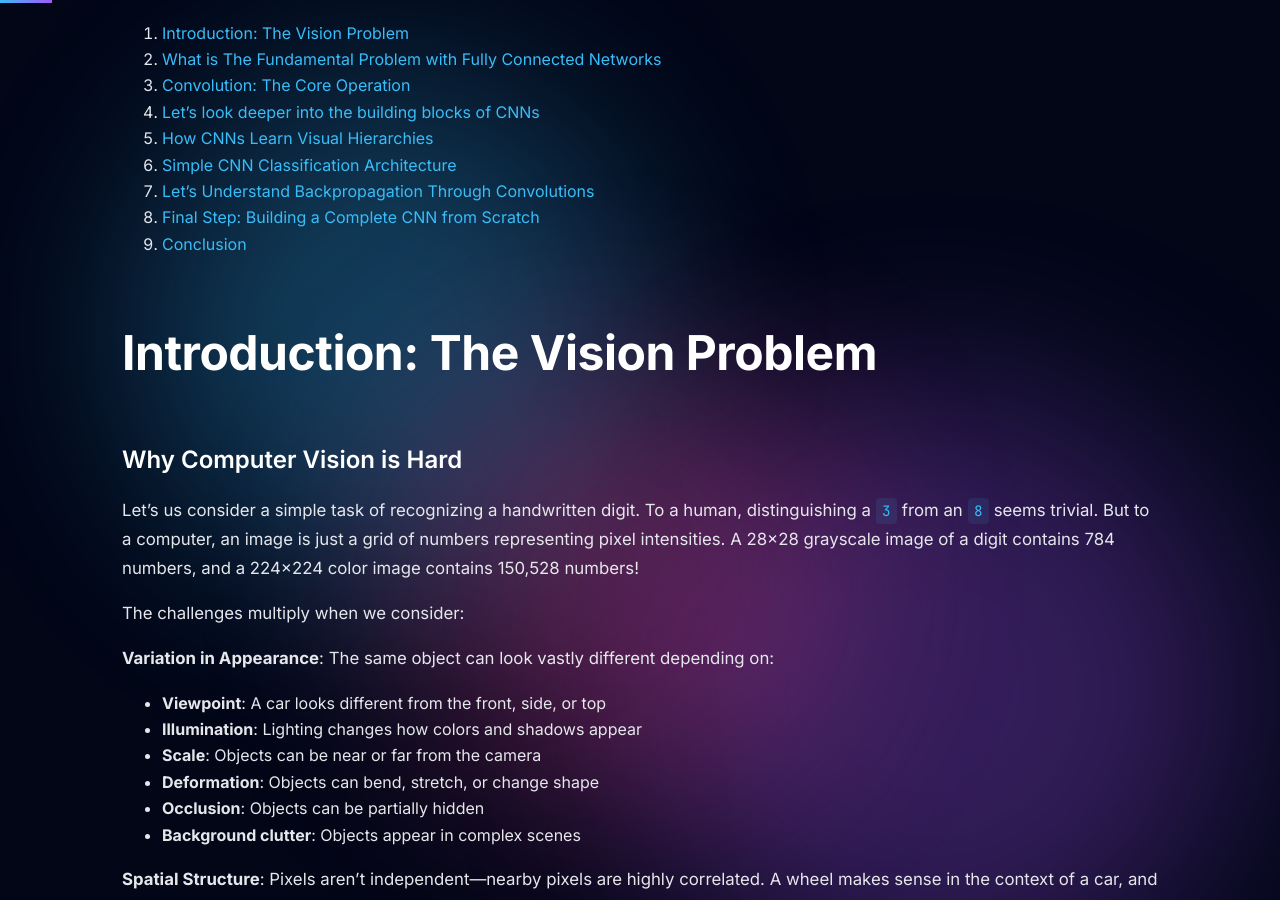
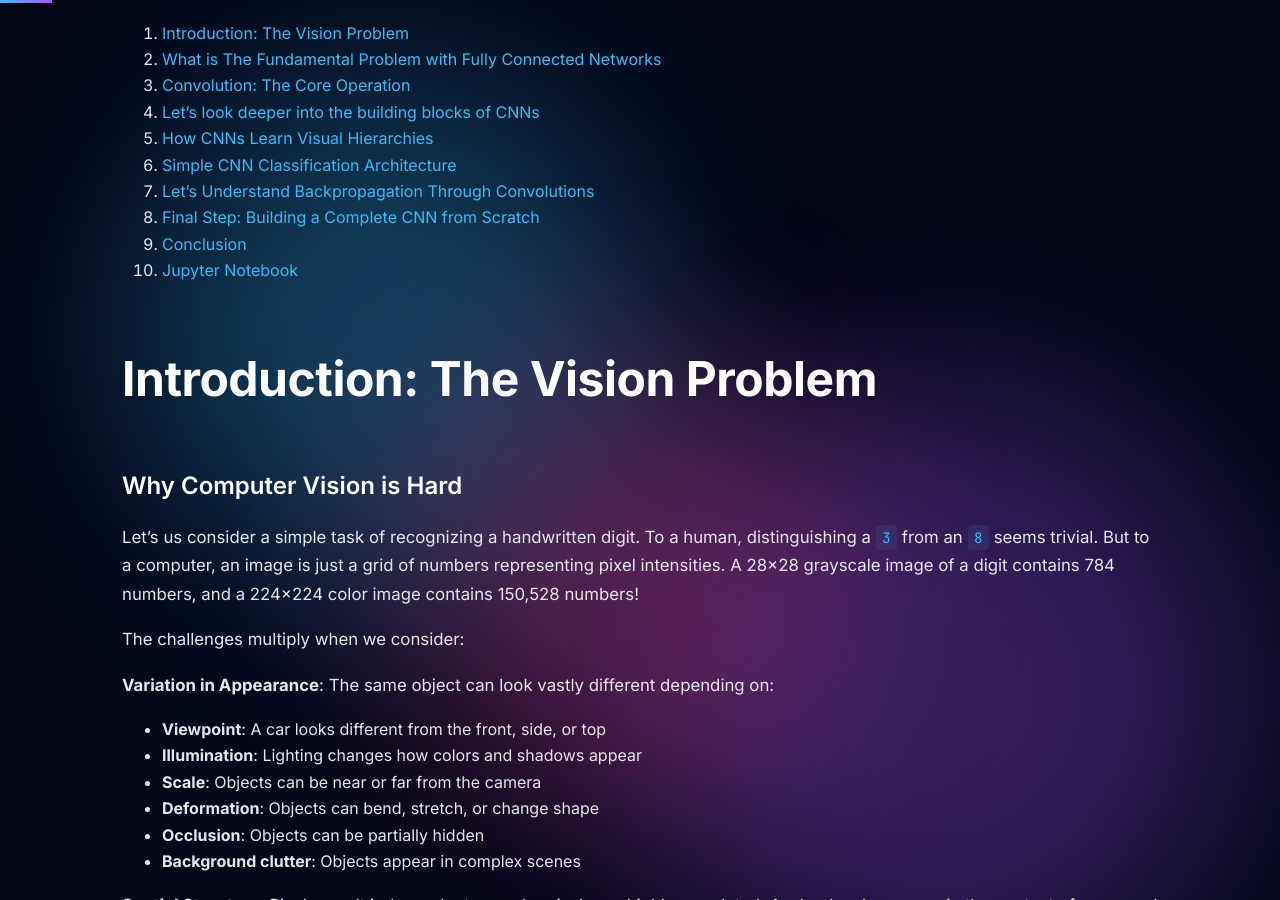
Before and after one commit to mayank1101/mayank1101.github.io, a Jekyll site: the page built from _posts/2025-12-26-cnn.md, in a window 1280 px wide and 900 px high, scrolled down 1133 px. Built offline with Jekyll 4.4.1, drawn with Linux system fonts in a browser that asks for light colours.

Commit message:
fixed typo in cnn article

```diff
--- a/_posts/2025-12-26-cnn.md
+++ b/_posts/2025-12-26-cnn.md
@@ -21,7 +21,7 @@ Continuing in our Deep Learning Series, we'll delve into the fascinating world o
 7. [Let's Understand Backpropagation Through Convolutions](#lets-understand-backpropagation-through-convolutions)
 8. [Final Step: Building a Complete CNN from Scratch](#final-step-building-a-complete-cnn-from-scratch)
 9. [Conclusion](#conclusion)
-<!-- 10. [Jupyter Notebook](#jupyter-notebook) -->
+10. [Jupyter Notebook](#jupyter-notebook)
 
 ## Introduction: The Vision Problem
 
```
